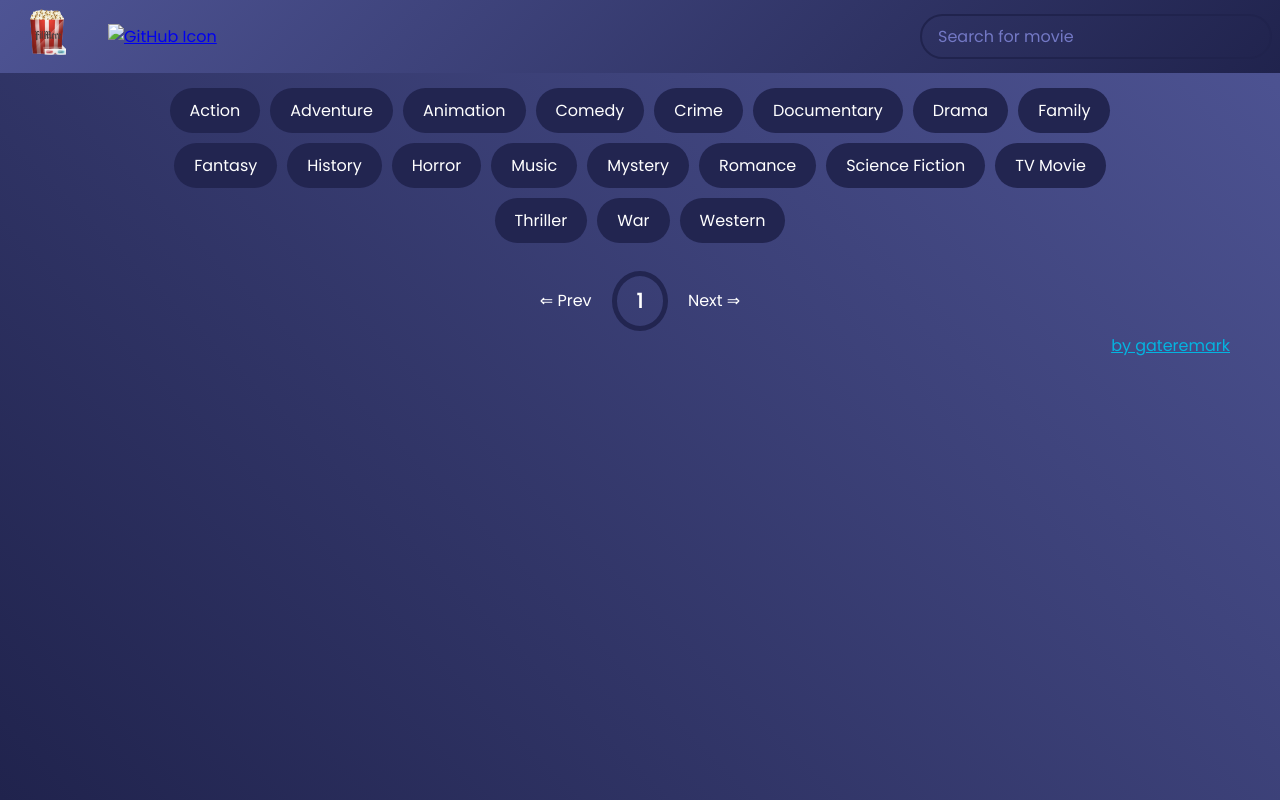
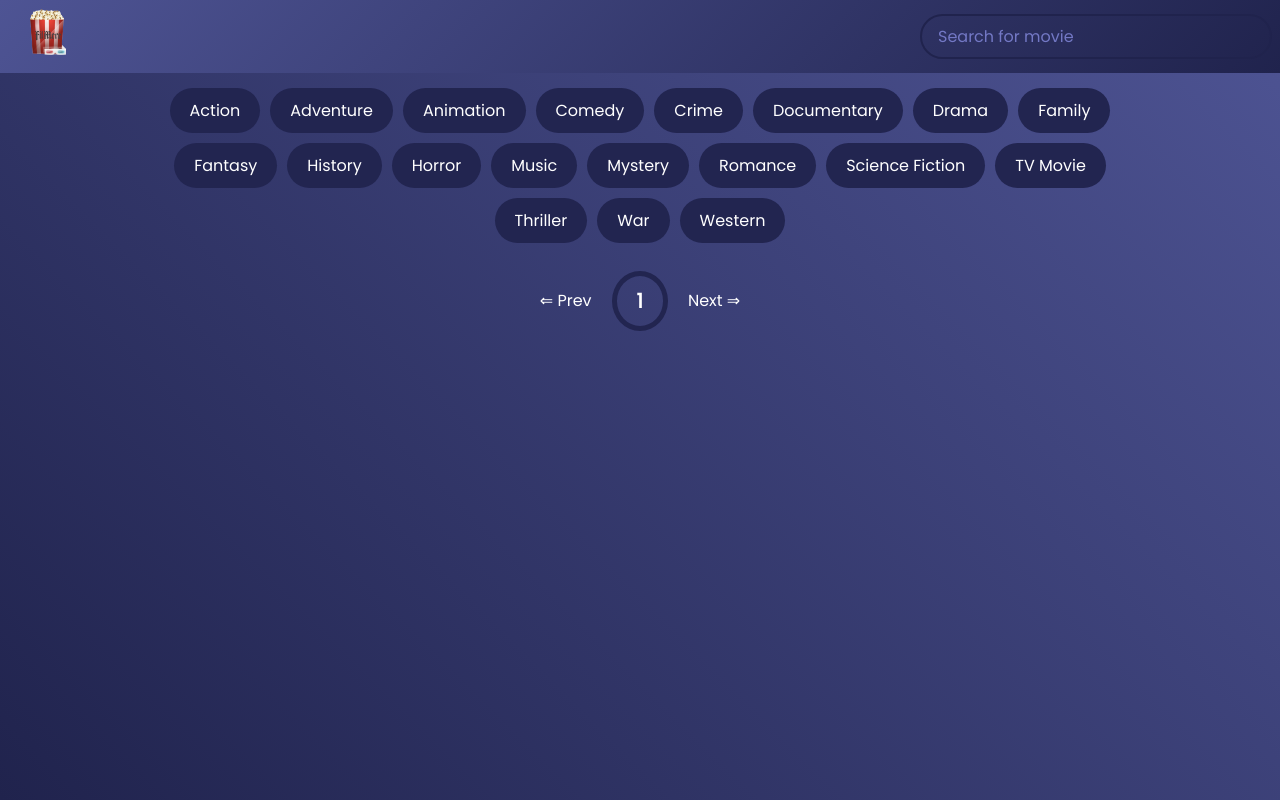
Before and after one commit to Akritiku/Movie_search_webapp, a plain HTML site: page index.html in a window 1280 px wide. Drawn offline with Linux system fonts and the light colour scheme; no server answers; a web font is replaced by a local one.

Commit message:
Update index.html

```diff
--- a/index.html
+++ b/index.html
@@ -15,12 +15,12 @@
 				<a href="#"
 					><img class="logo" src="FilMere-removebg-preview.png" alt="FilMere Logo"
 				/></a>
-				<a
+				<!-- <a
 					href="https://github.com/gateremark/FilMere"
 					title="GitHub Code"
 					target="_blank"
 					><img src="img/git.png" class="git" alt="GitHub Icon"
-				/></a>
+				/></a> -->
 			</div>
 			<form id="form">
 				<input
@@ -57,9 +57,10 @@
 		</div>
 
 		<a href="https://gateremark.vercel.app/" class="gateremark" target="_blank"
-			>by gateremark</a
+			></a
 		>
 		<span class="loader"></span>
+
 
 
 		<script src="script.js"></script>
```
